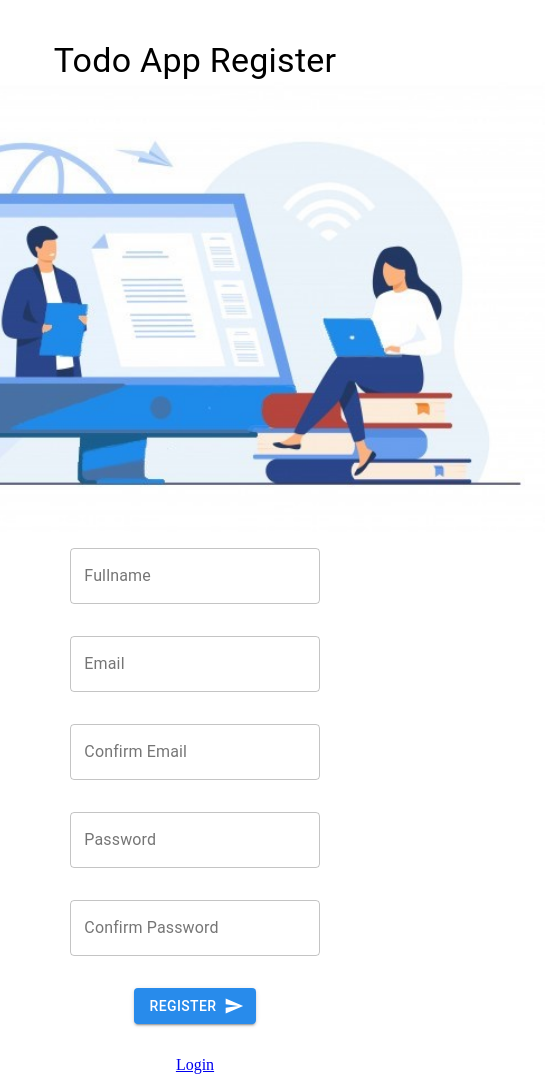
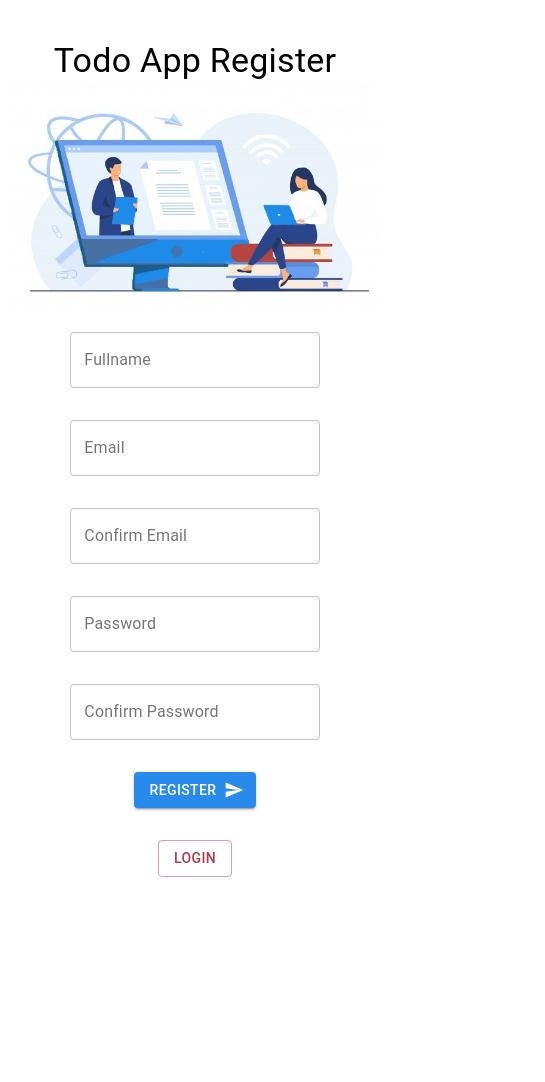
Before and after one commit to Jors13/MERN_TodoList_App, a React (Create React App) app in the folder client/: page /signIn in a window 390 px wide. Shown: the whole page, 545 px wide, since content can reach past the window. After the commit the page ends 895 px from the top, so only its background shows below. Built offline with nearby package versions, Linux system fonts and the light colour scheme.

Commit message:
[FIX] Responsive image's, buttons styles of login and signin

```diff
--- a/client/src/components/Login.js
+++ b/client/src/components/Login.js
@@ -160,8 +160,21 @@ const Login = () => {
 								<p></p>
 							</Grid>
 
-							<Grid item>
-								<Link to="/signIn">SignIn</Link>
+							<Grid container item justify="center" alignItems="center">
+								<Link to="/signIn" style={{ textDecoration: "none" }}>
+									<Button
+										variant="outlined"
+										color="secondary"
+										style={{ margin: "0 10px 10px 10px" }}
+									>
+										Sign In
+									</Button>
+								</Link>
+								<Link to="#" style={{ textDecoration: "none" }}>
+									<Button disabled style={{ margin: "0 10px 10px 10px" }}>
+										Recover password
+									</Button>
+								</Link>
 								{/*<Link to="/signIn">Recover Password</Link>*/}
 							</Grid>
 						</Grid>
--- a/client/src/components/SignIn.js
+++ b/client/src/components/SignIn.js
@@ -16,7 +16,9 @@ import {
 	Container,
 	Button,
 	TextField,
-	CircularProgress
+	CircularProgress,
+	Card,
+	CardMedia
 } from "@material-ui/core";
 
 import { Alert } from "@material-ui/lab";
@@ -73,7 +75,14 @@ const SignIn = () => {
 
 					<Grid container direction="row" justify="center" alignItems="center">
 						<Grid container item xs={12} sm={12} md={6} lg={6} xl={6} justify="center">
-							<img alt="Background" height={450} width={700} src={background} />
+							<Card style={{ boxShadow: "none" }}>
+								<CardMedia
+									component="img"
+									alt="Home background"
+									image={background}
+									title="Home background"
+								/>
+							</Card>
 						</Grid>
 
 						<Grid item xs={12} sm={12} md={2} lg={1} xl={1}>
@@ -207,7 +216,15 @@ const SignIn = () => {
 							<p></p>
 						</Grid>
 
-						<Link to="/login">Login</Link>
+						<Link to="/login" style={{ textDecoration: "none" }}>
+							<Button
+								variant="outlined"
+								color="secondary"
+								style={{ margin: "0 10px 10px 10px" }}
+							>
+								Login
+							</Button>
+						</Link>
 					</Grid>
 				</Container>
 			</form>
```
